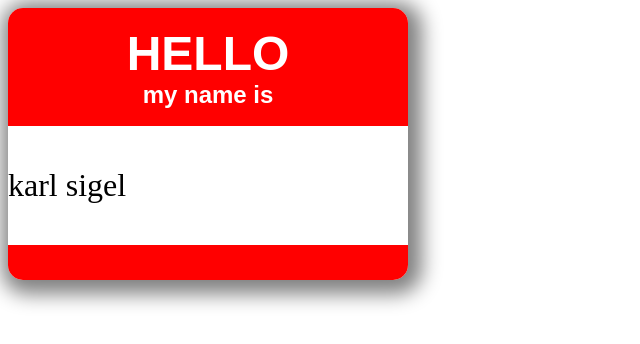
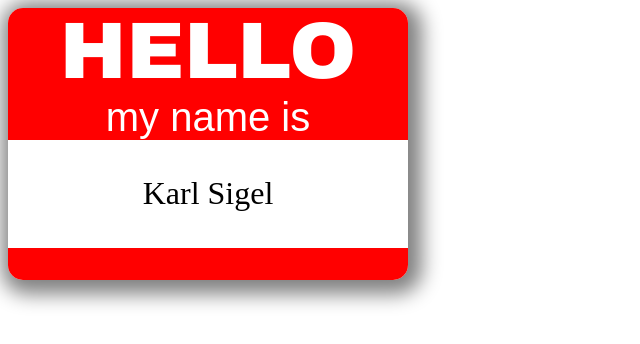
Before and after one commit to KDSigel/lab02-nametag, a plain HTML site: page index.html in a window 1280 px wide. Shown: the whole page, without its empty margins (0-640 px from the left). Drawn offline with Linux system fonts and the light colour scheme.

Commit message:
tag with font changes

```diff
--- a/index.html
+++ b/index.html
@@ -14,7 +14,7 @@
             <h2>my name is</h2>
         </section>
         <section class='middle'>
-        <span>karl sigel</span>
+        <span>Karl Sigel</span>
         </section>
         <section class='bottom'></section>
     </main>
--- a/styles.css
+++ b/styles.css
@@ -10,8 +10,13 @@ h1, h2 {
     margin: 0;
 }
 h1 {
-    font-size: 3rem;
+    font-size: 5rem;
     text-transform: uppercase;
+    font-family: "Arial Black";
+}
+h2 {
+    font-size: 2.5rem;
+    font-weight: lighter;
 }
 .top {
     background-color: red;
@@ -25,12 +30,14 @@ h1 {
 }
 
 .middle {
-    font-family: inherit;
-    /* text-align: center; */
+    font-family: Brush Script MT;
+    text-align: center;
     display: flex;
     flex-direction: column;
     justify-content: center;
+    align-items: center;
     font-size: 2rem;
+    font-weight: 500;
 }
 
 .bottom {
```
